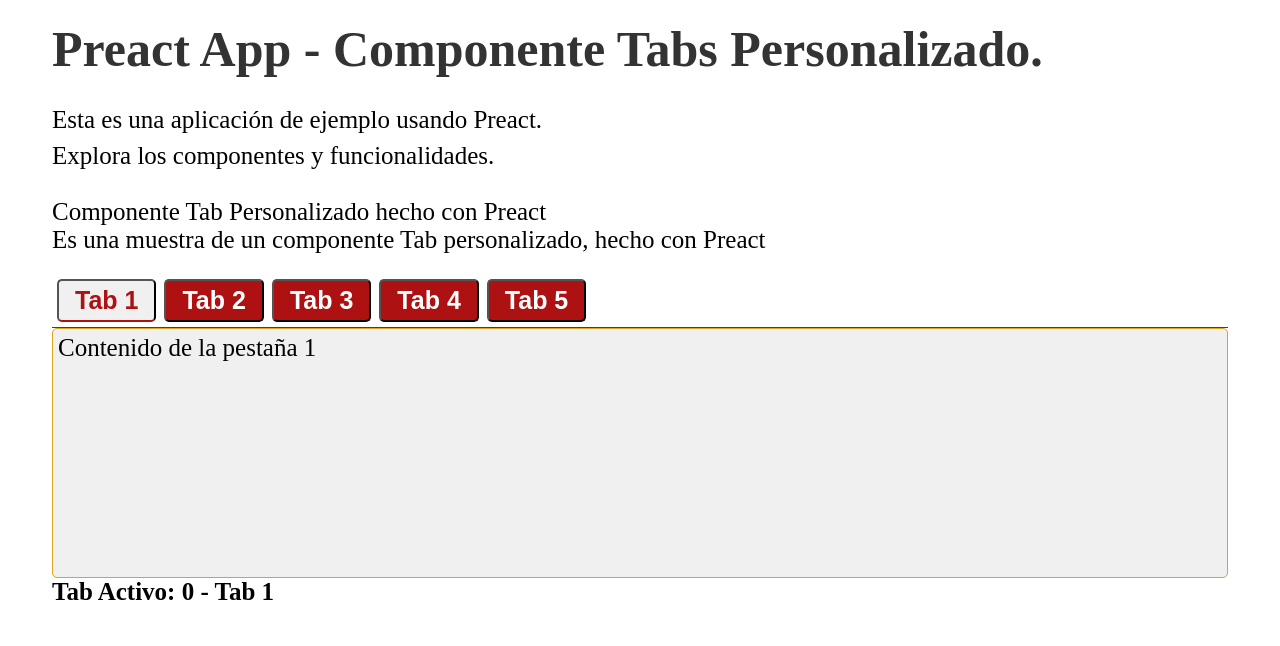
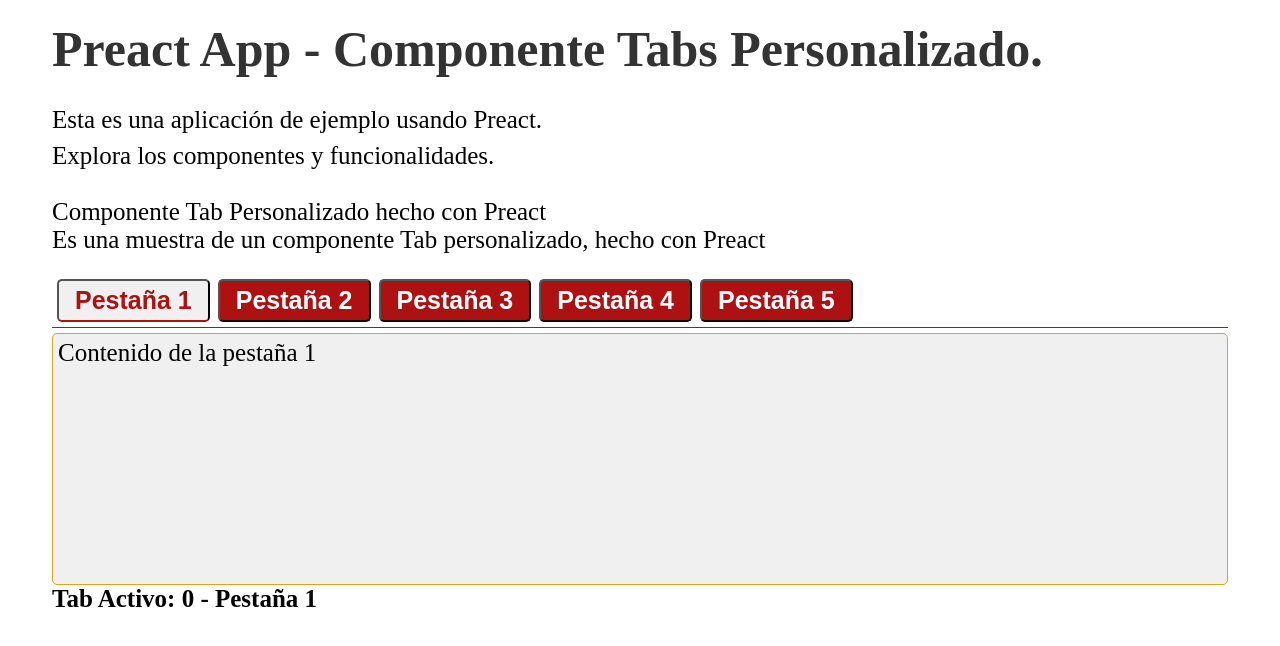
Before and after one commit to Javieravv/ejercicios-preactjs, a Preact app in the folder App1-Preact/: page / in a window 1280 px wide. Shown: the top 646 px of the page. Built offline with nearby package versions, Linux system fonts and the light colour scheme.

Commit message:
Funcionalidad de cambio de tab implementada.

```diff
--- a/App1-Preact/src/components/Tabs.tsx
+++ b/App1-Preact/src/components/Tabs.tsx
@@ -2,7 +2,7 @@
 
 import type { JSX } from "preact/jsx-runtime";
 import './css/tabs-css.css'
-import { useState } from "preact/hooks";
+import { useEffect, useState } from "preact/hooks";
 
 interface Tab {
     id: string;
@@ -19,7 +19,13 @@
     { tabs }: TabsProps
 ) => {
     const [tabActive, setTabActive] = useState(0)
+    const [mountedTabs, setMountedTabs] = useState<Set<number>>(new Set([tabActive]))
     const [localTabs] = useState(tabs)
+
+    useEffect(() => {
+        setMountedTabs(prev => new Set(prev).add(tabActive))
+    }, [tabActive])
+
 
     return (
         <section
@@ -47,13 +53,30 @@
                 ))}
             </div>
             {/* Aqui van los contenidos del tab */}
-            <div class="tabs-content"
+            {/* <div class="tabs-content"
                 role="tabpanel"
                 id={`panel-${tabs[tabActive].id}`}
                 aria-labelledby={`tab-${tabs[tabActive].id}`}
             >
                 {localTabs[tabActive].content}
+            </div> */}
+            <div class="tabs-content">
+                {localTabs.map((tab, index) => {
+                    if (!mountedTabs.has(index)) return null;
+                    return (
+                        <div
+                            key={tab.id}
+                            class={`tab-content ${index === tabActive ? 'active' : 'inactive'}`}
+                            role="tabpanel"
+                            id={`panel-${tabs[tabActive].id}`}
+                            aria-labelledby={`tab-${tabs[tabActive].id}`}
+                        >
+                            {tab.content}
+                        </div>
+                    );
+                })}
             </div>
+
             <strong>Tab Activo: {tabActive} - {localTabs[tabActive].label}</strong>
         </section>
     )
--- a/App1-Preact/src/components/css/tabs-css.css
+++ b/App1-Preact/src/components/css/tabs-css.css
@@ -13,17 +13,20 @@
     max-height: 800px;
     min-height: 200px;
     /* border: 1px solid #ae1111; */
+    position: relative;
 }
 
 .tabs-label {
+    align-items: center;
+    background-color: white;
+    border-bottom: 1px solid #ae1111;
+    cursor: pointer;
     display: flex;
-    align-items: center;
+    gap: 8px;
     justify-content: flex-start;
     padding: 5px;
-    cursor: pointer;
-    /* background-color: #f0f0f0; */
-    border-bottom: 1px solid #ae1111;
-    gap: 8px;
+    position: relative;
+    z-index: 20;
 }
 
 .tab-label {
@@ -41,13 +44,50 @@
     border-bottom: 2px solid #ae1111;
 }
 
+.tabs-content {
+    background-color: #f0f0f0;
+    border-radius: 5px;
+    border: 1px solid goldenrod ;
+    margin-top: 5px;
+    min-height: 250px;
+    /* padding: 8px; */
+    position: relative;
+    /* transition: all 0.3s ease-in-out; */
+    width: 100%;
+}
 
-.tabs-content {
-    width: 100%;
-    padding: 5px;
-    border: 1px solid goldenrod ;
-    border-radius: 5px;
-    background-color: #f0f0f0;
-    min-height: 250px;
-    transition: all 0.3s ease-in-out;
+.tab-content {
+  /* transform: translateY(15px); */
+  left: 0;
+  min-height: 250px;
+  opacity: 0;
+  position: absolute;
+  top: 0;
+  transition: opacity 0.3s ease-in-out;
+  width: 100%;
+  z-index: 0;
+  padding: 5px;
 }
+
+.tab-content:not(.active) {
+  transition-delay: 0s;
+}
+.tab-content.active {
+  transition-delay: 0.1s;
+}
+
+.tab-content.active {
+  opacity: 1;
+  /* transform: translateY(0); */
+  position: relative;
+  z-index: 10;
+}
+
+.tab-content.inactive {
+  /* transform: translateY(10px); */
+  height: 0;
+  opacity: 0;
+  overflow: hidden;
+  pointer-events: none;
+  z-index: 0;
+}
--- a/App1-Preact/src/data/dataTabs.tsx
+++ b/App1-Preact/src/data/dataTabs.tsx
@@ -8,23 +8,23 @@
 export const dataTabs = [
     {
         id: 'tab1',
-        label: 'Tab 1',
+        label: 'Pestaña 1',
         content: <p>Contenido de la pestaña 1</p>,
         isActive: true
     },
     {
         id: 'tab2',
-        label: 'Tab 2',
+        label: 'Pestaña 2',
         content: <p>Contenido de la pestaña 2</p>
     },
     {
         id: 'tab3',
-        label: 'Tab 3',
+        label: 'Pestaña 3',
         content: <button>Contenido de la pestaña 3</button>
     },
     {
         id: 'tab4',
-        label: 'Tab 4',
+        label: 'Pestaña 4',
         content: <>
         <div>
             <h2>Contenido de una nueva pestaña</h2>
@@ -36,7 +36,7 @@
     },
     {
         id: 'tab5',
-        label: 'Tab 5',
+        label: 'Pestaña 5',
         content: <p>Contenido de la pestaña 5</p>
     }
 ]
```
